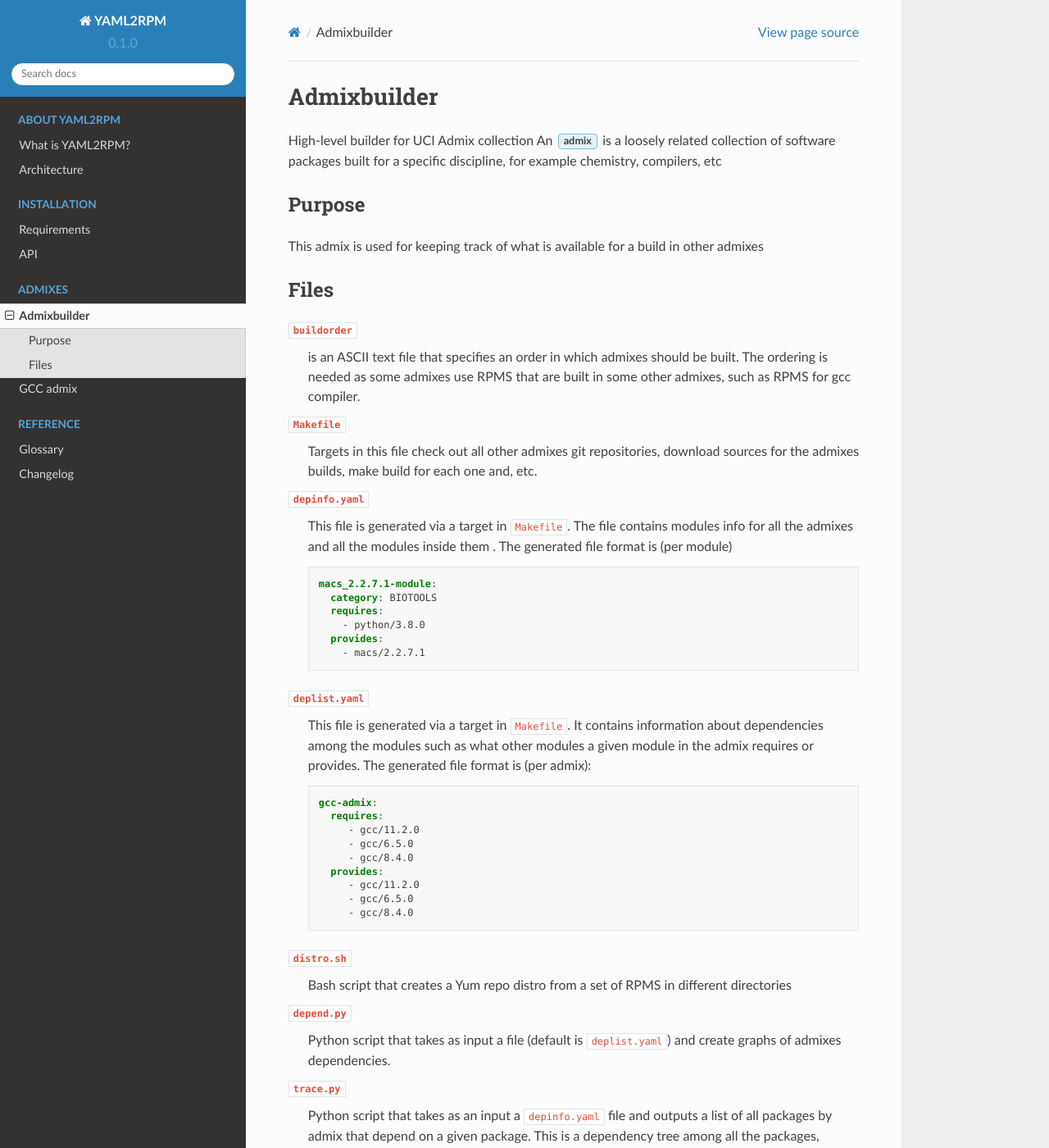
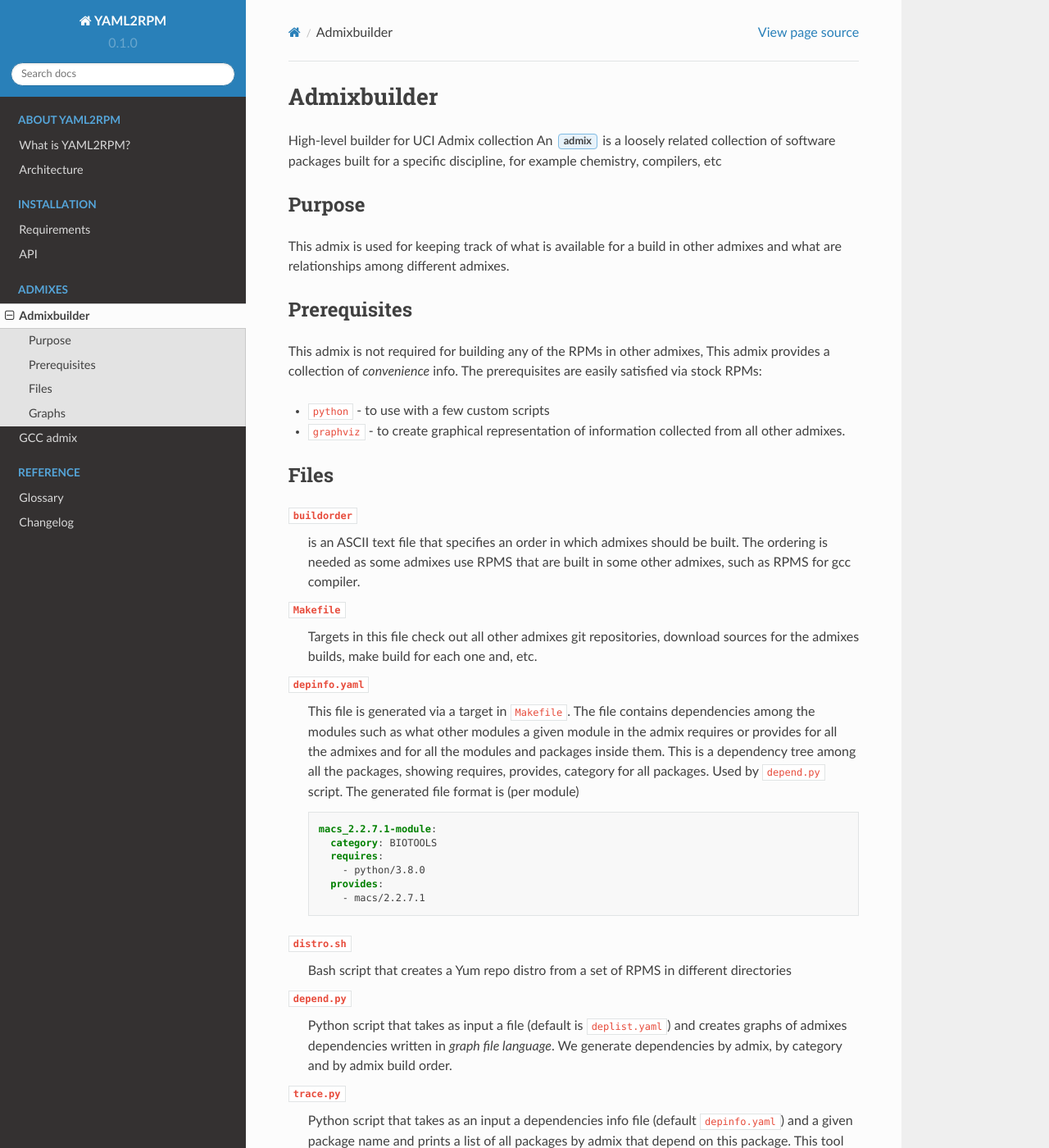
Before and after one commit to RCIC-UCI-Public/yaml2rpm-docs, a Sphinx documentation site: the page built from docs/source/admixes/admixbuilder.rst, in a window 1280 px wide and 1400 px high. Shown: the whole window at 82% size. Built offline with Sphinx 7.4.7 and the Read the Docs theme 2.0.0, drawn with Linux system fonts in a browser that asks for light colours; some of the changed text lies outside the part shown.

Commit message:
add graphs representation expand info

```diff
--- a/docs/source/admixes/admixbuilder.rst
+++ b/docs/source/admixes/admixbuilder.rst
@@ -11,6 +11,18 @@ Purpose
 -------
 
 This admix is used for keeping track of what is available for a build in other admixes
+and what are relationships among different admixes.
+
+Prerequisites
+-------------
+
+This admix is not required  for building any of the RPMs in other admixes,
+This admix provides a collection of `convenience` info.
+The prerequisites are easily satisfied via stock RPMs:
+
+- ``python`` - to use with a few custom scripts
+- ``graphviz`` - to create graphical representation of information collected
+  from all other admixes.
 
 Files
 -----
@@ -27,8 +39,12 @@ Files
 
 
 ``depinfo.yaml``
-  This file is generated via a target in ``Makefile``. The file contains modules info
-  for all the admixes and all the modules inside them . The generated file format is (per module)
+  This file is generated via a target in ``Makefile``. The file contains
+  dependencies among the modules such as what other modules a given module in the
+  admix requires or provides for all the admixes and for all the modules and
+  packages inside them.  This is a dependency tree among all the packages, showing
+  requires, provides, category for all packages.
+  Used by ``depend.py`` script. The generated file format is (per module)
 
   .. code-block:: yaml
 
@@ -39,33 +55,75 @@ Files
        provides:
          - macs/2.2.7.1
 
-``deplist.yaml``
-  This file is generated via a target in ``Makefile``. It contains  information about
-  dependencies among the modules such as what other modules a given module in the
-  admix requires or provides. The generated file format is (per admix):
-
-  .. code-block:: yaml
-
-     gcc-admix:
-       requires:
-          - gcc/11.2.0
-          - gcc/6.5.0
-          - gcc/8.4.0
-       provides:
-          - gcc/11.2.0
-          - gcc/6.5.0
-          - gcc/8.4.0
-
 
 ``distro.sh``
   Bash script that creates a Yum repo distro from a set of RPMS in different directories
 
 ``depend.py``
-  Python script that takes as input a  file (default is ``deplist.yaml``) and create graphs of
-  admixes dependencies.
+  Python script that takes as input a file (default is ``deplist.yaml``) and
+  creates graphs of
+  admixes dependencies written in `graph file language`. We generate
+  dependencies  by admix, by category and by admix build order.
 
 ``trace.py``
-  Python script  that takes as an input a ``depinfo.yaml`` file and
-  outputs a list of all packages by admix that depend on a given package.
-  This is a dependency tree among all the packages, showing
-  requires, provides, category for all packages
+  Python script that takes as an input a  dependencies info file (default ``depinfo.yaml``)
+  and a given package name and  prints  a list of all packages by admix that depend on this package.
+  This tool provides an answer to the question: `If i change package X
+  version Y  what other packages do i need to rebuild?`
+
+  For example, for a packages ``icu`` this script execution shows  that no other packages will need
+  a rebuilt if this package is recompiled:
+
+  .. code-block:: bash
+
+     ./trace.py icu
+     Provider: buildtools-admix
+         module icu/65.1
+         module icu/70.1
+
+     No dependencies found
+
+
+  For ``trf`` package, theere are dependencies and this all dependent packages
+  that will require a rebuilt are listed:
+
+  .. code-block:: bash
+
+     ./trace.py trf
+     Provider: biotools-admix
+         module trf/4.0.9
+
+     Need to rebuild packages
+
+     biotools-admix:
+         repeatmasker_4.1.0
+         repeatmasker_4.1.0-module
+
+     genomics-admix:
+         kneaddata_0.10.0-module
+
+
+
+Graphs
+------
+
+Some admixes are more simple, others require complex dependencies. We
+have a few  custom scripts that allow us to graphically view the dependencies
+among the admixes and the modules that require or provide.
+
+For example, when ``deplist.yaml`` file is converted to dot format
+representation the resulted  directed graphs are :
+
+1. The order graph that shows in what order admixes are to be built due to
+   the dependencies among them
+
+   .. image :: images/dot-buildorder.png
+
+2. List of software modules by category shows dependencies among admixes
+
+   .. image :: images/dot-bycategory.png
+
+3. List of software modules by admix showing what modules are required and
+   or provided by each
+
+   .. image :: images/dot-byadmix.png
```
Also changed, not shown: docs/source/admixes/images/dot-buildorder.png (added), docs/source/admixes/images/dot-byadmix.png (added), docs/source/admixes/images/dot-bycategory.png (added).
